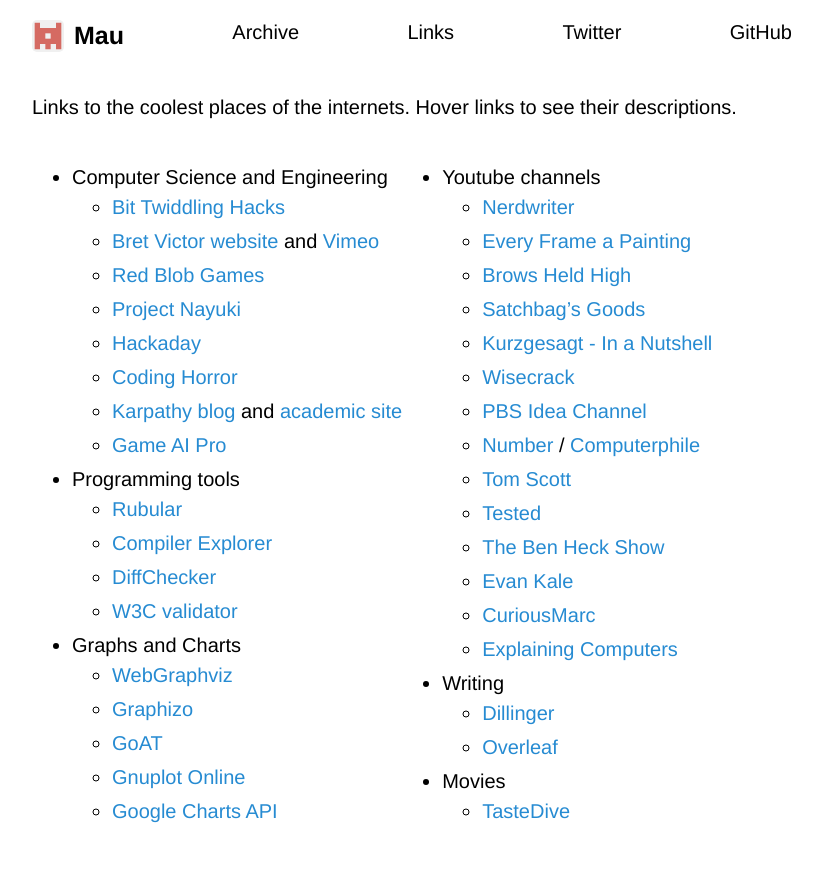
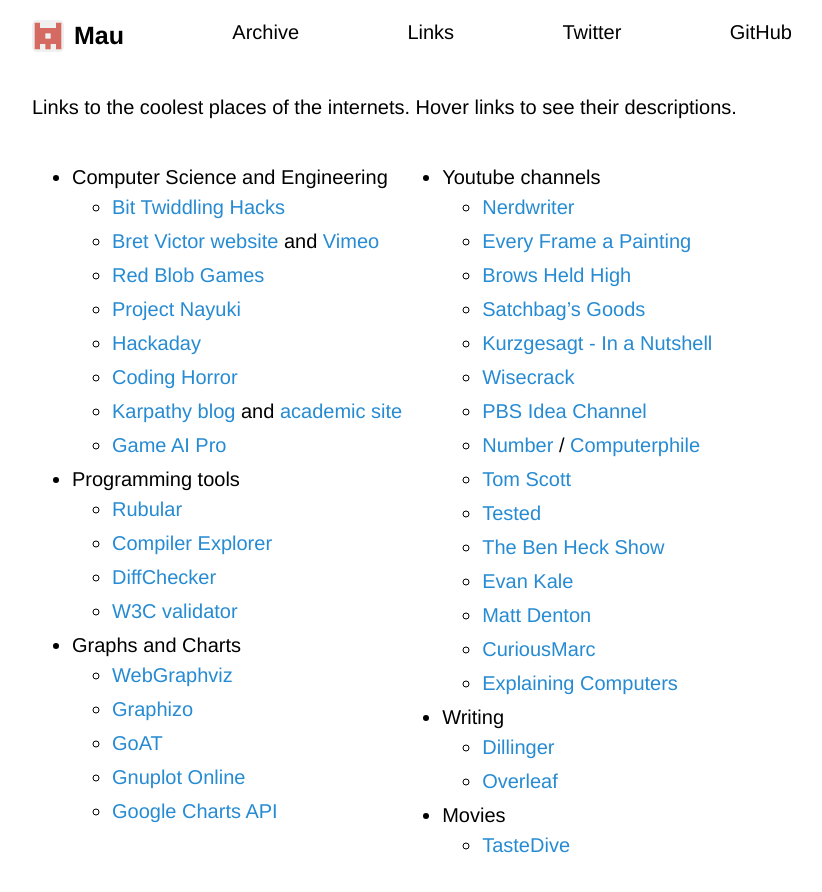
Before and after one commit to Maumagnaguagno/maumagnaguagno.github.io, a Jekyll site: the page built from links.md, in a window 1280 px wide. Shown: the top 892 px of the page, without its empty margins (228-1050 px from the left). Built offline with Jekyll 4.4.1, drawn with Linux system fonts in a browser that asks for light colours; our own code applies the rules of GitHub Pages for plain Markdown files.

Commit message:
Add Matt Denton to Links Youtube channels

```diff
--- a/links.md
+++ b/links.md
@@ -44,6 +44,7 @@ Hover links to see their descriptions.
   - [Tested](https://www.youtube.com/user/testedcom "Design and build stuff")
   - [The Ben Heck Show](https://www.youtube.com/user/thebenheckshow "Design, build and fix electronics")
   - [Evan Kale](https://www.youtube.com/user/EvanKale91 "Circuit bending")
+  - [Matt Denton](https://www.youtube.com/user/winchymatt "Droids and engineering")
   - [CuriousMarc](https://www.youtube.com/user/mverdiell "Computer Restorations")
   - [Explaining Computers](https://www.youtube.com/user/explainingcomputers "Clear explanations about hardware and software")
 - Writing
```
